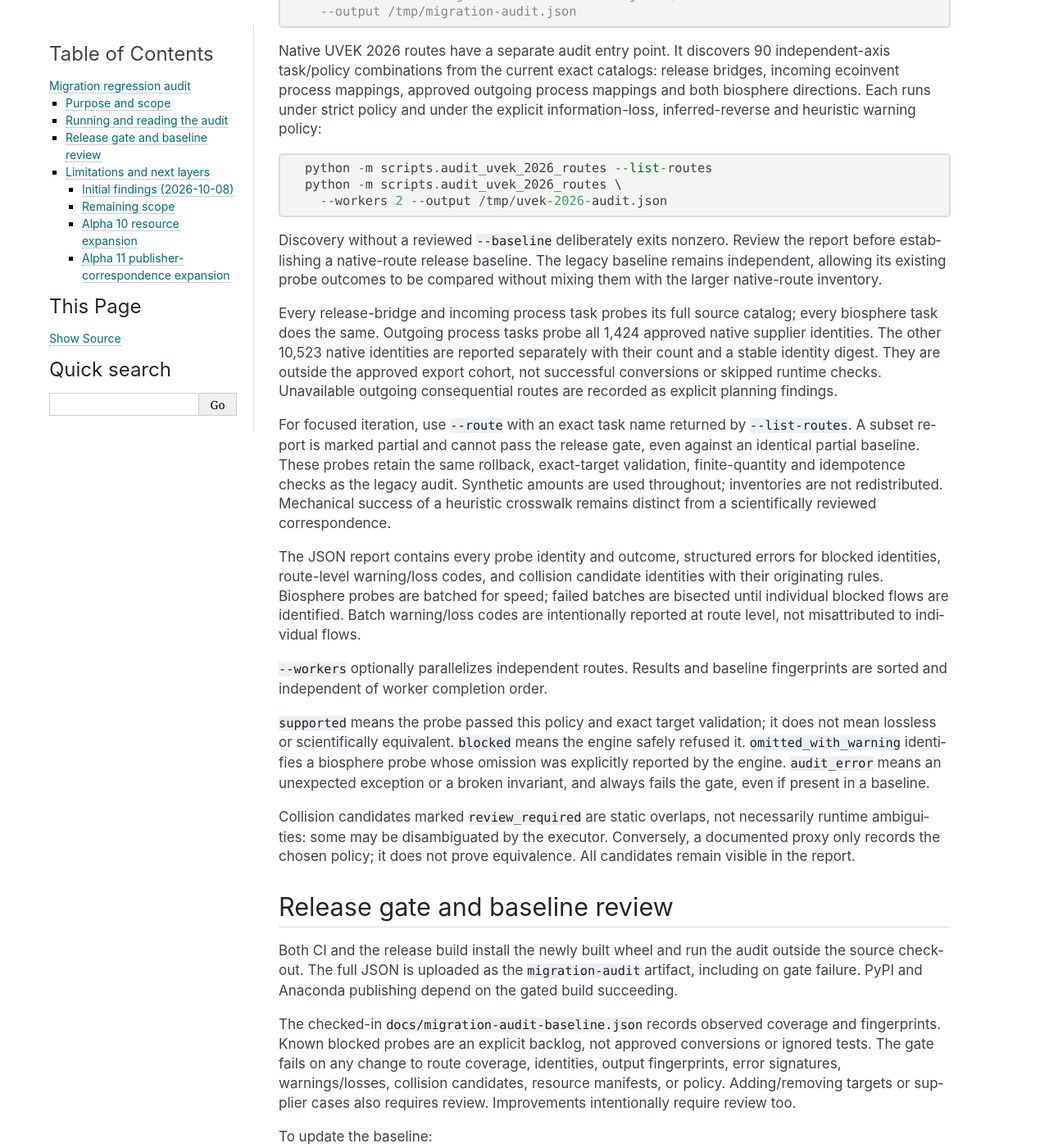
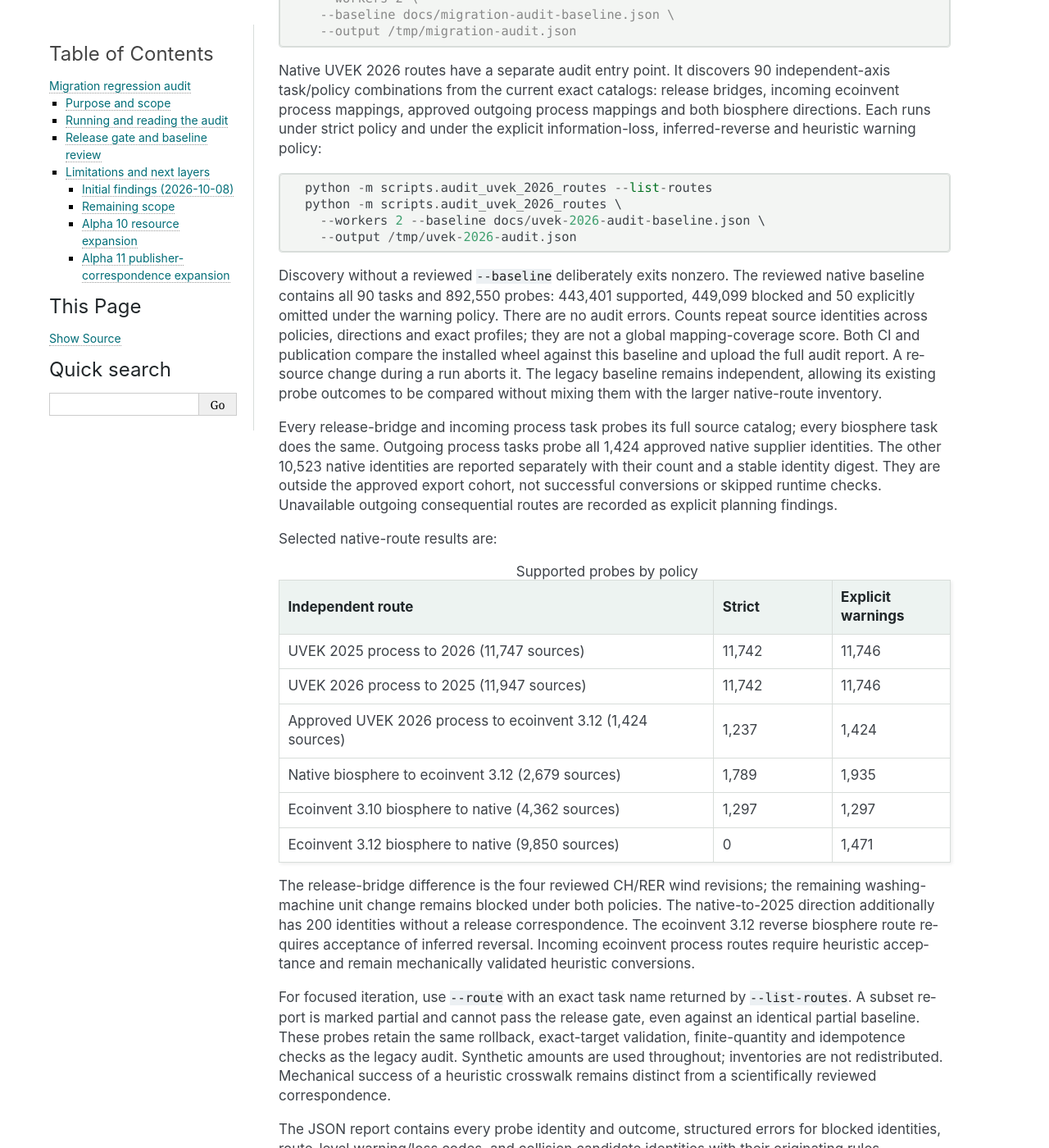
Before and after one commit to romainsacchi/brightpath, a Sphinx documentation site: the page built from docs/migration-audit.rst, in a window 1280 px wide and 1400 px high, scrolled down 1134 px. Shown: the whole window at 82% size. Built offline with Sphinx 7.4.7, drawn with Linux system fonts in a browser that asks for light colours; pages that are not in the unit, such as notebooks, are missing from menus; some of the changed text lies outside the part shown.

Commit message:
Gate UVEK releases on complete wheel audits

```diff
--- a/docs/migration-audit.rst
+++ b/docs/migration-audit.rst
@@ -25,8 +25,9 @@
 The probe policy matches CLIC's export policy: inferred reversal and documented
 information loss produce warnings; ambiguous rules, missing links, explicit
 deletion rules, unsafe technosphere unit changes, and invalid targets remain
-errors. The existing engine separately permits documented omission of
-unrepresentable biosphere unit changes; the audit reports those as
+errors. The explicit information-loss warning policy permits documented omission
+of unrepresentable biosphere unit changes; strict policy rejects the omission
+and rolls back. The audit reports accepted omissions as
 ``omitted_with_warning``, never as fully supported probes. Target coverage must
 be complete. Unavailable routes remain visible rather than being skipped.
 
@@ -61,10 +62,16 @@
 
    python -m scripts.audit_uvek_2026_routes --list-routes
    python -m scripts.audit_uvek_2026_routes \
-     --workers 2 --output /tmp/uvek-2026-audit.json
+     --workers 2 --baseline docs/uvek-2026-audit-baseline.json \
+     --output /tmp/uvek-2026-audit.json
 
-Discovery without a reviewed ``--baseline`` deliberately exits nonzero. Review
-the report before establishing a native-route release baseline. The legacy
+Discovery without a reviewed ``--baseline`` deliberately exits nonzero. The
+reviewed native baseline contains all 90 tasks and 892,550 probes: 443,401
+supported, 449,099 blocked and 50 explicitly omitted under the warning policy.
+There are no audit errors. Counts repeat source identities across policies,
+directions and exact profiles; they are not a global mapping-coverage score.
+Both CI and publication compare the installed wheel against this baseline and
+upload the full audit report. A resource change during a run aborts it. The legacy
 baseline remains independent, allowing its existing probe outcomes to be
 compared without mixing them with the larger native-route inventory.
 
@@ -75,6 +82,41 @@
 outside the approved export cohort, not successful conversions or skipped
 runtime checks. Unavailable outgoing consequential routes are recorded as
 explicit planning findings.
+
+Selected native-route results are:
+
+.. list-table:: Supported probes by policy
+   :header-rows: 1
+   :widths: 55 15 15
+
+   * - Independent route
+     - Strict
+     - Explicit warnings
+   * - UVEK 2025 process to 2026 (11,747 sources)
+     - 11,742
+     - 11,746
+   * - UVEK 2026 process to 2025 (11,947 sources)
+     - 11,742
+     - 11,746
+   * - Approved UVEK 2026 process to ecoinvent 3.12 (1,424 sources)
+     - 1,237
+     - 1,424
+   * - Native biosphere to ecoinvent 3.12 (2,679 sources)
+     - 1,789
+     - 1,935
+   * - Ecoinvent 3.10 biosphere to native (4,362 sources)
+     - 1,297
+     - 1,297
+   * - Ecoinvent 3.12 biosphere to native (9,850 sources)
+     - 0
+     - 1,471
+
+The release-bridge difference is the four reviewed CH/RER wind revisions; the
+remaining washing-machine unit change remains blocked under both policies.
+The native-to-2025 direction additionally has 200 identities without a release
+correspondence. The ecoinvent 3.12 reverse biosphere route requires acceptance
+of inferred reversal. Incoming ecoinvent process routes require heuristic
+acceptance and remain mechanically validated heuristic conversions.
 
 For focused iteration, use ``--route`` with an exact task name returned by
 ``--list-routes``. A subset report is marked partial and cannot pass the release
```
Also changed, not shown: CHANGELOG.md (+53 -2 lines), 6 other files.
